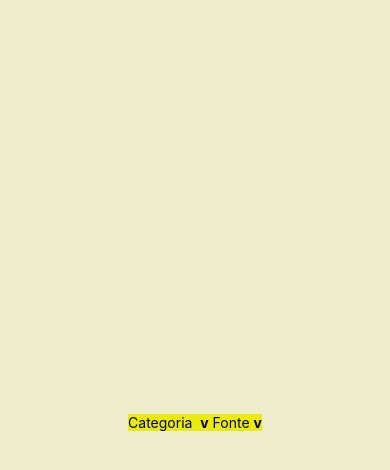
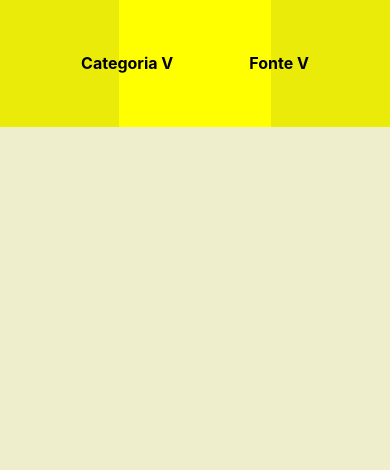
Before and after one commit to VicCAlq/3d-t2-n2, a React Native app in the folder frontend/: screen / in a window 390 px wide. Shown: the top 470 px of the page. Built offline with nearby package versions, Linux system fonts and the light colour scheme.

Commit message:
Update App.jsx

```diff
--- a/frontend/src/App.jsx
+++ b/frontend/src/App.jsx
@@ -1,5 +1,5 @@
 import { StatusBar } from 'expo-status-bar';
-import { StyleSheet, Text, View, ScrollView } from 'react-native';
+import { StyleSheet, Text, View, ScrollView, Pressable } from 'react-native';
 import Exemplo from './components/Exemplo';
 
 export default function App() {
@@ -8,17 +8,25 @@ export default function App() {
 
       <View style={styles.wanda}>
 
-        <ScrollView>
 
-          <Text>Categoria  <strong>v</strong></Text>
+        <View style={styles.topo}>
 
-        </ScrollView>
+            <Pressable>
 
-        <View>
+            <Text style={styles.texto}>Categoria V</Text>
 
-          <Text> Fonte <strong>v</strong></Text>
+          </Pressable>
+
+          <Pressable>
+
+            <Text style={styles.texto}>Fonte V</Text>
+
+          </Pressable>
+
 
         </View>
+
+
 
       </View>
 
@@ -26,20 +34,37 @@ export default function App() {
   );
 }
 
+
 const styles = StyleSheet.create({
   principal: {
     flex: 1,
     backgroundColor: "#eec",
-    alignItems: 'center',
-    justifyContent: 'center',
     flexDirection: 'row',
+    height: '100%',
+    width: '100%'
   },
 
   wanda: {
     backgroundColor: "rgba(235, 235, 9, 1)",
+    flexDirection: 'row',
+    typeSize: 'large',
+    justifyContent: 'center',
+    height: '15%',
+    width: '100%'
+  },
+
+  texto: {
+    fontSize: 16,
+    fontWeight: "bold",
+  },
+
+    topo: {
+    backgroundColor: "yellow",
+    flexDirection: 'row',
+    justifyContent: 'center',
     alignItems: 'center',
-    justifyContent: 'center',
-    flexDirection: 'row',
-  }
+    gap: '50%',
+  },
+
 
 });
```
